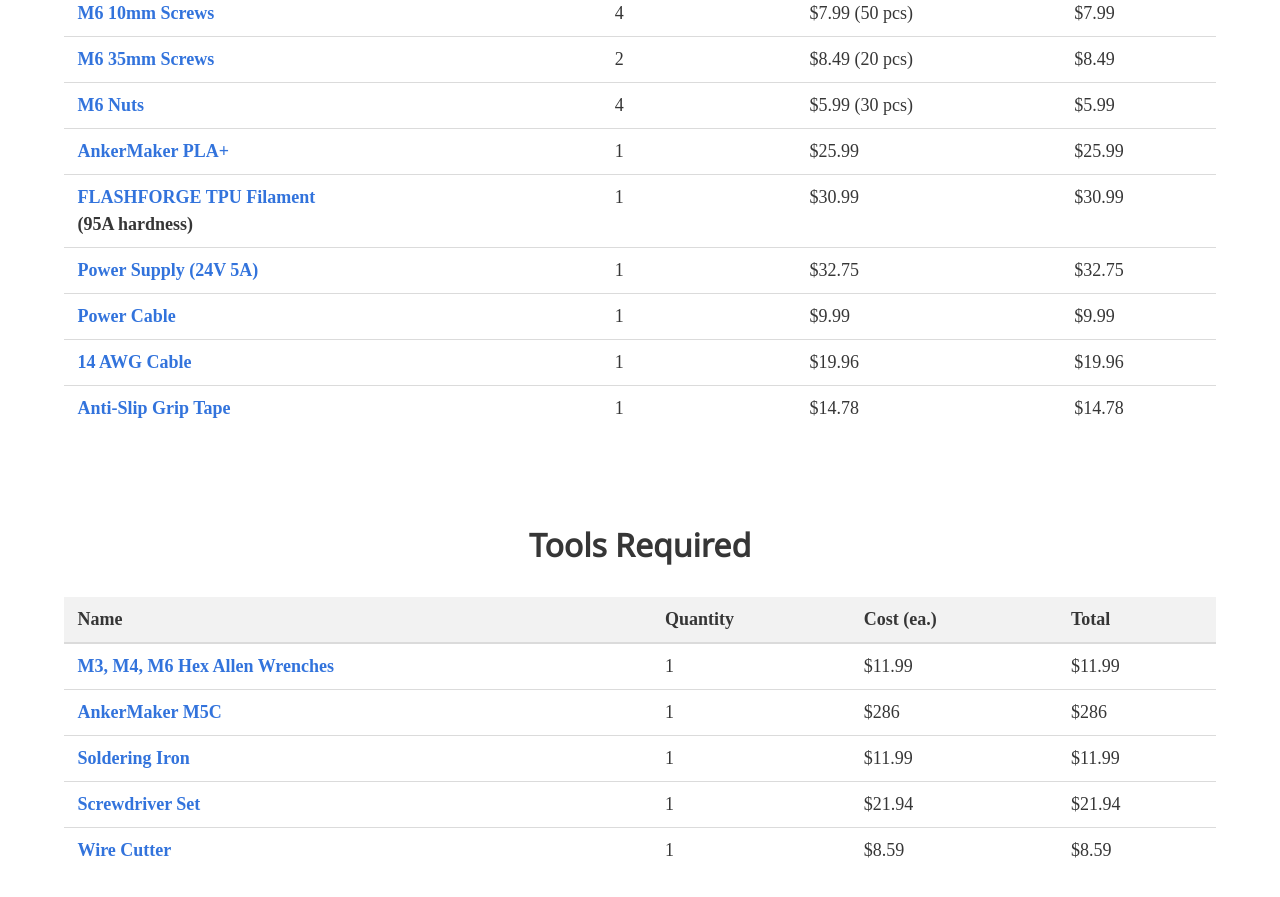
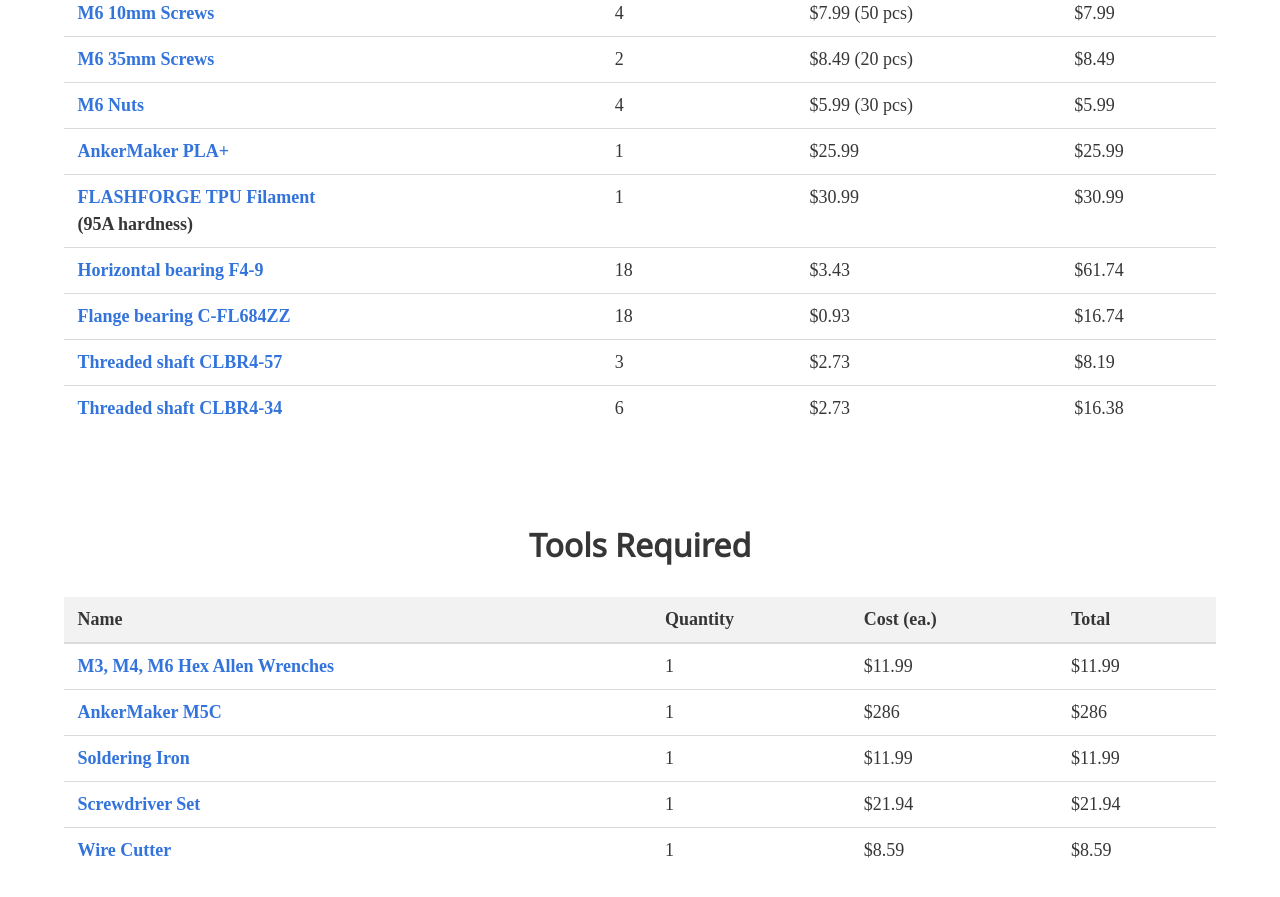
Before and after one commit to RomanMykhailyshyn/RomanMykhailyshyn.github.io, a Jekyll site: the page artis/purchase_list.html, which Jekyll copies as it is, in a window 1280 px wide and 900 px high, scrolled down 2949 px. Shown: the top 897 px of the window. Built offline with Jekyll 4.4.1, drawn with Linux system fonts in a browser that asks for light colours; some web fonts are replaced; a style sheet for code colours, icons or effects is not loaded.

Commit message:
Update purchase_list.html

```diff
--- a/artis/purchase_list.html
+++ b/artis/purchase_list.html
@@ -265,28 +265,28 @@
                     <td>$30.99</td>
                   </tr>
                   <tr>
-                    <td><a href="https://www.amazon.com/MEAN-WELL-NDR-120-24-Single-Industrial/dp/B00R5CI1W0/ref=sr_1_10?crid=PTE5CCIMCFZC&keywords=24V+power+supply&qid=1698800861&sprefix=24v+power+supply%2Caps%2C98&sr=8-10" style="font-weight:bold">Power Supply (24V 5A)</a></td>
-                    <td>1</td>
-                    <td>$32.75</td>
-                    <td>$32.75</td>
+                    <td><a href="https://jp.misumi-ec.com/vona2/detail/221000531138/?clkid=clkid_basic_shape_template" style="font-weight:bold">Horizontal bearing F4-9</a></td>
+                    <td>18</td>
+                    <td>$3.43</td>
+                    <td>$61.74</td>
                   </tr>
                   <tr>
-                    <td><a href="https://www.amazon.com/dp/B0BZCN6K9V/ref=sspa_dk_detail_4?pd_rd_i=B0BZCN6K9V&pd_rd_w=Tlj2D&content-id=amzn1.sym.0d1092dc-81bb-493f-8769-d5c802257e94&pf_rd_p=0d1092dc-81bb-493f-8769-d5c802257e94&pf_rd_r=JG0BNYQCCE40HTQZPAJ8&pd_rd_wg=AuhK1&pd_rd_r=9b9a062f-0304-44d2-971a-2eb0e9f9a319&s=electronics&sp_csd=d2lkZ2V0TmFtZT1zcF9kZXRhaWwy&th=1" style="font-weight:bold"> Power Cable</a></td>
-                    <td>1</td>
-                    <td>$9.99</td>
-                    <td>$9.99</td>
+                    <td><a href="https://jp.misumi-ec.com/vona2/detail/110302590820/?clkid=clkid_basic_shape_template" style="font-weight:bold">Flange bearing C-FL684ZZ</a></td>
+                    <td>18</td>
+                    <td>$0.93</td>
+                    <td>$16.74</td>
                   </tr>
                   <tr>
-                    <td><a href="https://www.amazon.com/dp/B088RDY284?ref_=cm_sw_r_cp_ud_dp_4ESS07CK5QSXK185XQEP&th=1" style="font-weight:bold">14 AWG Cable</a></td>
-                    <td>1</td>
-                    <td>$19.96</td>
-                    <td>$19.96</td>
+                    <td><a href="https://jp.misumi-ec.com/vona2/detail/110300096110/" style="font-weight:bold">Threaded shaft CLBR4-57</a></td>
+                    <td>3</td>
+                    <td>$2.73</td>
+                    <td>$8.19</td>
                   </tr>
                   <tr>
-                    <td><a href="https://www.amazon.com/Gorilla-Roll-Tread-1-Pack-Black/dp/B08NTX9Y24/ref=pd_ci_mcx_mh_mcx_views_0?pd_rd_w=B79tD&content-id=amzn1.sym.225b4624-972d-4629-9040-f1bf9923dd95%3Aamzn1.symc.40e6a10e-cbc4-4fa5-81e3-4435ff64d03b&pf_rd_p=225b4624-972d-4629-9040-f1bf9923dd95&pf_rd_r=7EBFVFAX50GWGHY3KYRE&pd_rd_wg=UfwVl&pd_rd_r=36cc6701-f764-424b-9b8b-3a7ff09535cc&pd_rd_i=B08NTX9Y24&th=1" style="font-weight:bold">Anti-Slip Grip Tape</a></td>
-                    <td>1</td>
-                    <td>$14.78</td>
-                    <td>$14.78</td>
+                    <td><a href="https://jp.misumi-ec.com/vona2/detail/110300096110/" style="font-weight:bold">Threaded shaft CLBR4-34</a></td>
+                    <td>6</td>
+                    <td>$2.73</td>
+                    <td>$16.38</td>
                   </tr>
           </tbody>
           </table>
```
